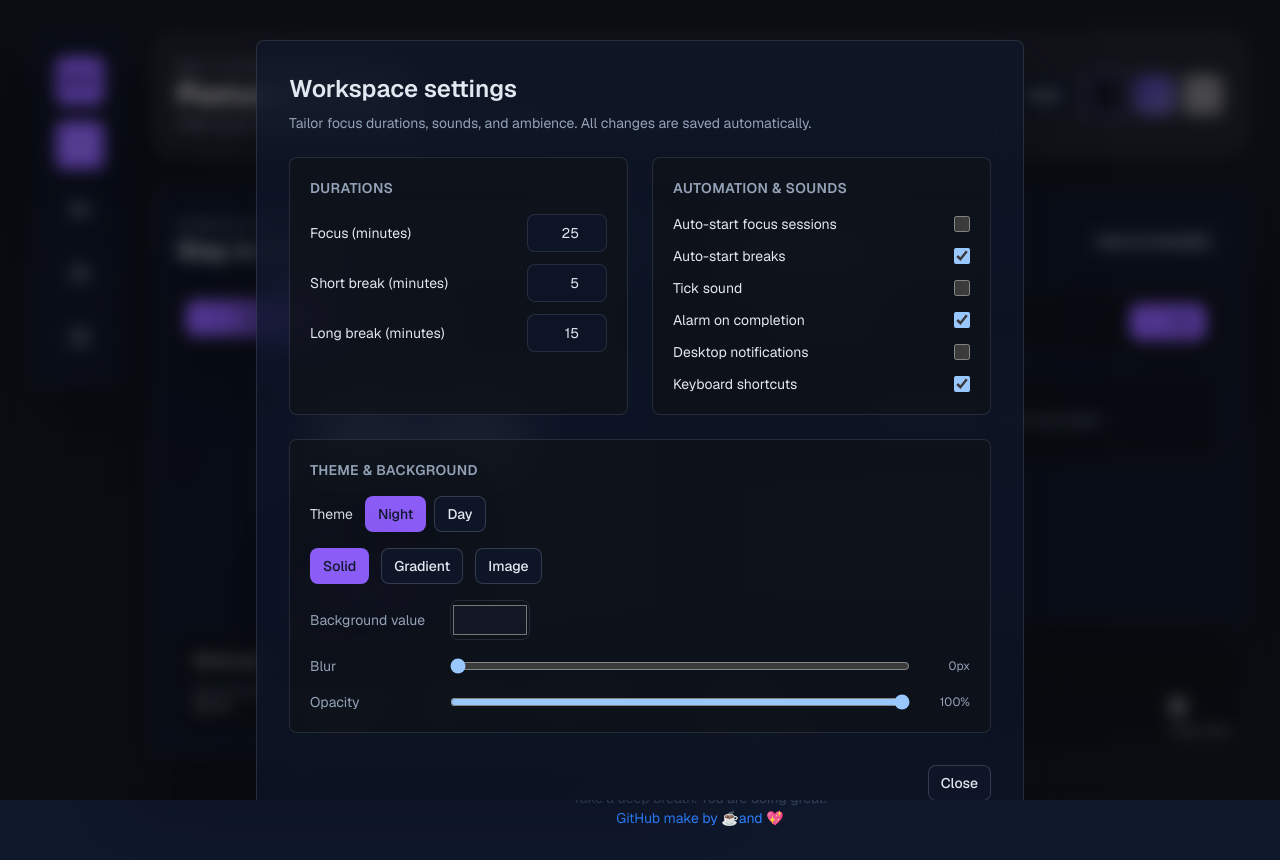
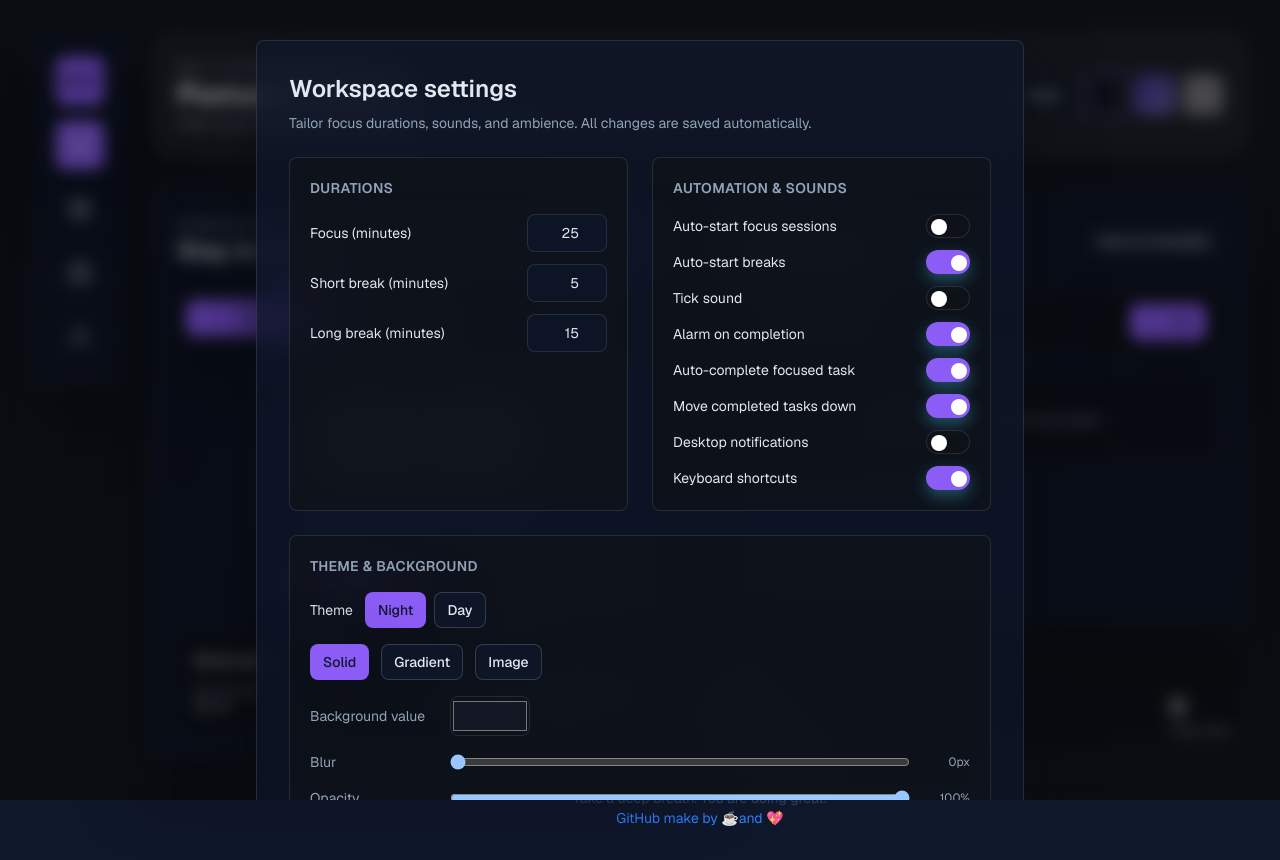
Before and after one commit to NirussVn0/pomodoro-peak, a Next.js app: page / in a window 1280 px wide. Both pictures are taken after a click on the button 80 px from the left and 273 px from the top of the page. Built offline with nearby package versions, Linux system fonts and the light colour scheme; grey boxes are pictures that could not be loaded.

Commit message:
Refresh task UI with modern icons and toggles

```diff
--- a/package.json
+++ b/package.json
@@ -11,11 +11,11 @@
   },
   "dependencies": {
     "@headlessui/react": "^2.2.8",
-    "@heroicons/react": "^2.2.0",
     "clsx": "^2.1.1",
     "next": "15.5.4",
     "react": "19.1.0",
     "react-dom": "19.1.0",
+    "react-icons": "^5.3.0",
     "zustand": "^5.0.8"
   },
   "devDependencies": {
--- /dev/null
+++ b/src/ui/components/primitives/toggle-switch.tsx
@@ -0,0 +1,40 @@
+'use client';
+
+import { forwardRef } from 'react';
+import type { ButtonHTMLAttributes } from 'react';
+import { clsx } from 'clsx';
+
+export interface ToggleSwitchProps extends Omit<ButtonHTMLAttributes<HTMLButtonElement>, 'onChange'> {
+  readonly checked: boolean;
+}
+
+export const ToggleSwitch = forwardRef<HTMLButtonElement, ToggleSwitchProps>(
+  ({ checked, disabled, className, ...rest }, ref) => (
+    <button
+      {...rest}
+      ref={ref}
+      type="button"
+      role="switch"
+      aria-checked={checked}
+      disabled={disabled}
+      className={clsx(
+        'relative inline-flex h-6 w-11 items-center rounded-full border border-transparent transition-colors duration-200 focus-visible:outline-none focus-visible:ring-2 focus-visible:ring-[color:var(--accent-ring)] focus-visible:ring-offset-2 focus-visible:ring-offset-[color:var(--surface-page)]',
+        checked
+          ? 'bg-[color:var(--accent-solid)] shadow-[0_6px_16px_rgba(78,207,255,0.35)]'
+          : 'bg-surface-overlay-soft border-subtle',
+        disabled && 'opacity-50',
+        className,
+      )}
+    >
+      <span
+        className={clsx(
+          'absolute left-1 top-1 h-4 w-4 rounded-full bg-white transition-transform duration-200',
+          checked ? 'translate-x-5' : 'translate-x-0',
+          disabled && 'bg-white/70',
+        )}
+      />
+    </button>
+  ),
+);
+
+ToggleSwitch.displayName = 'ToggleSwitch';
--- a/src/ui/components/settings-dialog.tsx
+++ b/src/ui/components/settings-dialog.tsx
@@ -4,6 +4,7 @@ import { Dialog, Transition } from '@headlessui/react';
 import { Fragment, useEffect, useMemo, useState } from 'react';
 import { useAppSelector, useAppServices } from '../context/app-context';
 import { Button } from './primitives/button';
+import { ToggleSwitch } from './primitives/toggle-switch';
 import type { BackgroundKind, BackgroundSettings } from '../../domain/value-objects/background';
 import { DEFAULT_BACKGROUNDS } from '../../domain/value-objects/background';
 
@@ -138,72 +139,92 @@ export const SettingsDialog = ({ open, onClose }: SettingsDialogProps) => {
                   <div className="rounded-lg border border-subtle bg-surface-overlay-soft p-5">
                     <h3 className="text-sm font-semibold uppercase tracking-wide text-muted">Automation & sounds</h3>
                     <div className="mt-4 space-y-3 text-sm text-primary">
-                      <label className="flex items-center justify-between gap-3">
+                      <div className="flex items-center justify-between gap-3">
                         <span>Auto-start focus sessions</span>
-                        <input
-                          type="checkbox"
+                        <ToggleSwitch
                           checked={preferences.autoStartFocus}
-                          onChange={(event) =>
-                            timer.updatePreferences({ autoStartFocus: event.target.checked })
+                          onClick={() =>
+                            timer.updatePreferences({ autoStartFocus: !preferences.autoStartFocus })
                           }
-                          className="h-4 w-4 rounded border-subtle bg-surface-card text-[color:var(--accent-solid)] focus:ring-[color:var(--accent-ring)]"
+                          aria-label="Toggle auto-start focus sessions"
                         />
-                      </label>
-                      <label className="flex items-center justify-between gap-3">
+                      </div>
+                      <div className="flex items-center justify-between gap-3">
                         <span>Auto-start breaks</span>
-                        <input
-                          type="checkbox"
+                        <ToggleSwitch
                           checked={preferences.autoStartBreaks}
-                          onChange={(event) =>
-                            timer.updatePreferences({ autoStartBreaks: event.target.checked })
+                          onClick={() =>
+                            timer.updatePreferences({ autoStartBreaks: !preferences.autoStartBreaks })
                           }
-                          className="h-4 w-4 rounded border-subtle bg-surface-card text-[color:var(--accent-solid)] focus:ring-[color:var(--accent-ring)]"
+                          aria-label="Toggle auto-start breaks"
                         />
-                      </label>
-                      <label className="flex items-center justify-between gap-3">
+                      </div>
+                      <div className="flex items-center justify-between gap-3">
                         <span>Tick sound</span>
-                        <input
-                          type="checkbox"
+                        <ToggleSwitch
                           checked={preferences.tickSound}
-                          onChange={(event) => timer.updatePreferences({ tickSound: event.target.checked })}
-                          className="h-4 w-4 rounded border-subtle bg-surface-card text-[color:var(--accent-solid)] focus:ring-[color:var(--accent-ring)]"
+                          onClick={() => timer.updatePreferences({ tickSound: !preferences.tickSound })}
+                          aria-label="Toggle tick sound"
                         />
-                      </label>
-                      <label className="flex items-center justify-between gap-3">
+                      </div>
+                      <div className="flex items-center justify-between gap-3">
                         <span>Alarm on completion</span>
-                        <input
-                          type="checkbox"
+                        <ToggleSwitch
                           checked={preferences.alarmSound}
-                          onChange={(event) => timer.updatePreferences({ alarmSound: event.target.checked })}
-                          className="h-4 w-4 rounded border-subtle bg-surface-card text-[color:var(--accent-solid)] focus:ring-[color:var(--accent-ring)]"
+                          onClick={() => timer.updatePreferences({ alarmSound: !preferences.alarmSound })}
+                          aria-label="Toggle alarm on completion"
                         />
-                      </label>
-                      <label className="flex items-center justify-between gap-3">
-                        <span>Desktop notifications</span>
-                        <input
-                          type="checkbox"
-                          checked={appSettings.notification.desktop}
-                          onChange={(event) =>
+                      </div>
+                      <div className="flex items-center justify-between gap-3">
+                        <span>Auto-complete focused task</span>
+                        <ToggleSwitch
+                          checked={appSettings.tasks.autoCompleteOnFocusEnd}
+                          onClick={() =>
                             settings.updateSettings({
-                              notification: { desktop: event.target.checked },
+                              tasks: {
+                                autoCompleteOnFocusEnd: !appSettings.tasks.autoCompleteOnFocusEnd,
+                              },
                             })
                           }
-                          className="h-4 w-4 rounded border-subtle bg-surface-card text-[color:var(--accent-solid)] focus:ring-[color:var(--accent-ring)]"
+                          aria-label="Toggle auto-complete focused task"
                         />
-                      </label>
-                      <label className="flex items-center justify-between gap-3">
-                        <span>Keyboard shortcuts</span>
-                        <input
-                          type="checkbox"
-                          checked={appSettings.shortcuts.enabled}
-                          onChange={(event) =>
+                      </div>
+                      <div className="flex items-center justify-between gap-3">
+                        <span>Move completed tasks down</span>
+                        <ToggleSwitch
+                          checked={appSettings.tasks.autoSortCompleted}
+                          onClick={() =>
                             settings.updateSettings({
-                              shortcuts: { enabled: event.target.checked },
+                              tasks: { autoSortCompleted: !appSettings.tasks.autoSortCompleted },
                             })
                           }
-                          className="h-4 w-4 rounded border-subtle bg-surface-card text-[color:var(--accent-solid)] focus:ring-[color:var(--accent-ring)]"
+                          aria-label="Toggle moving completed tasks down"
                         />
-                      </label>
+                      </div>
+                      <div className="flex items-center justify-between gap-3">
+                        <span>Desktop notifications</span>
+                        <ToggleSwitch
+                          checked={appSettings.notification.desktop}
+                          onClick={() =>
+                            settings.updateSettings({
+                              notification: { desktop: !appSettings.notification.desktop },
+                            })
+                          }
+                          aria-label="Toggle desktop notifications"
+                        />
+                      </div>
+                      <div className="flex items-center justify-between gap-3">
+                        <span>Keyboard shortcuts</span>
+                        <ToggleSwitch
+                          checked={appSettings.shortcuts.enabled}
+                          onClick={() =>
+                            settings.updateSettings({
+                              shortcuts: { enabled: !appSettings.shortcuts.enabled },
+                            })
+                          }
+                          aria-label="Toggle keyboard shortcuts"
+                        />
+                      </div>
                     </div>
                   </div>
                   <div className="rounded-lg border border-subtle bg-surface-overlay-soft p-5 md:col-span-2">
--- a/src/ui/components/theme-toggle.tsx
+++ b/src/ui/components/theme-toggle.tsx
@@ -1,6 +1,6 @@
 'use client';
 
-import { MoonIcon, SunIcon } from '@heroicons/react/24/outline';
+import { FiMoon, FiSun } from 'react-icons/fi';
 import { useAppSelector, useAppServices } from '../context/app-context';
 import { Button } from './primitives/button';
 
@@ -13,7 +13,7 @@ export const ThemeToggle = () => {
       type="button"
       variant="secondary"
       size="sm"
-      icon={theme === 'dark' ? <MoonIcon className="h-4 w-4" /> : <SunIcon className="h-4 w-4" />}
+      icon={theme === 'dark' ? <FiMoon className="h-4 w-4" /> : <FiSun className="h-4 w-4" />}
       onClick={toggle}
       aria-label="Toggle theme"
     >
```
Also changed, not shown: src/app/(main)/templates/page.tsx (+5 -5 lines), src/ui/components/sidebar.tsx (+5 -10 lines), src/ui/components/todo-card.tsx (+38 -14 lines), 1 other file (tests, documents, lock files or other folders).
